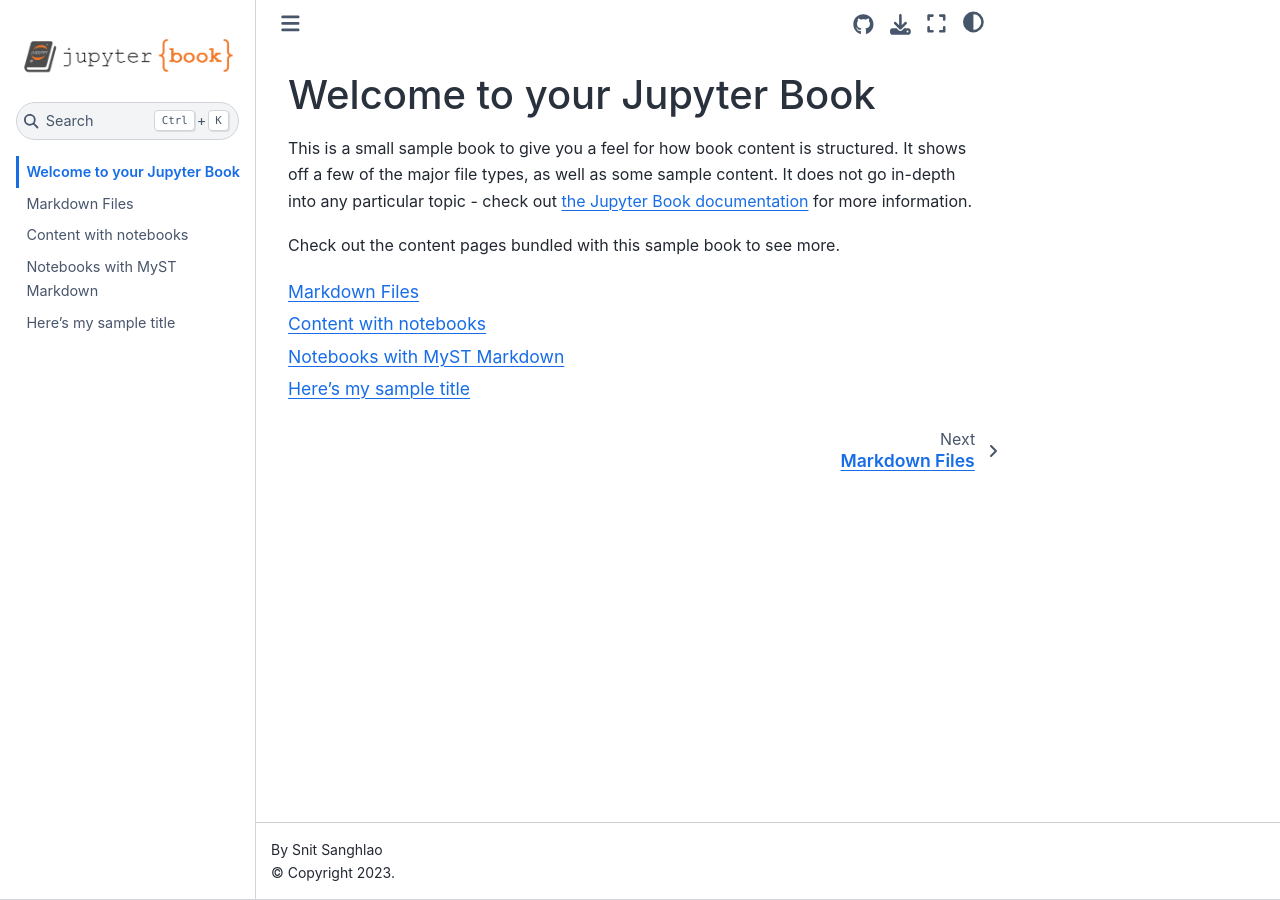
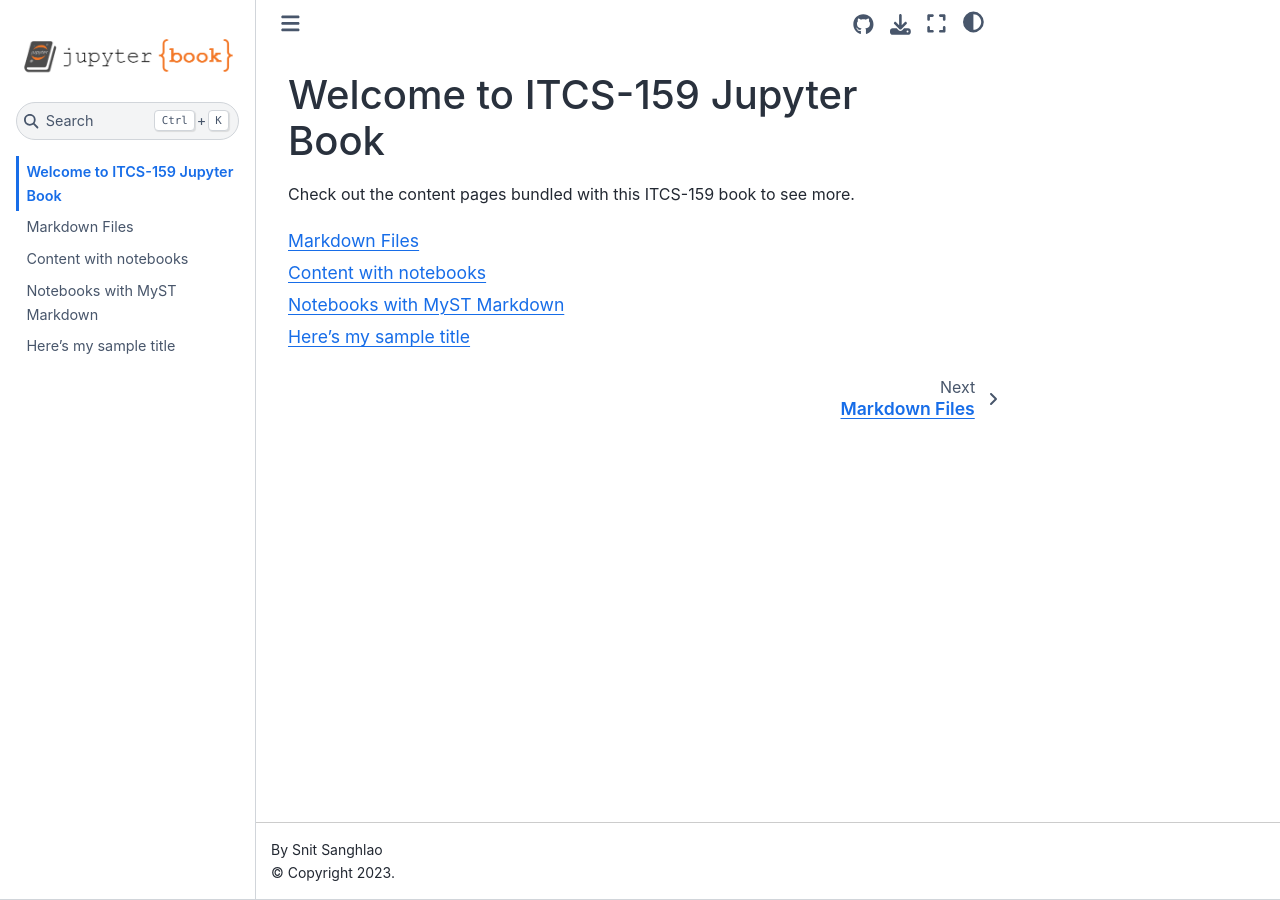
Before and after one commit to snitgit/ITCS159, a Jupyter Book: the page built from intro.md, in a window 1280 px wide. Built offline with Jupyter Book 1.0.4 settings and Sphinx 7.4.7 and the Sphinx Book theme 1.1.4, drawn with Linux system fonts in a browser that asks for light colours.

Commit message:
adding my page of the book!

````diff
--- a/intro.md
+++ b/intro.md
@@ -1,11 +1,7 @@
-# Welcome to your Jupyter Book
+# Welcome to ITCS-159 Jupyter Book
 
-This is a small sample book to give you a feel for how book content is
-structured.
-It shows off a few of the major file types, as well as some sample content.
-It does not go in-depth into any particular topic - check out [the Jupyter Book documentation](https://jupyterbook.org) for more information.
 
-Check out the content pages bundled with this sample book to see more.
+Check out the content pages bundled with this ITCS-159 book to see more.
 
 ```{tableofcontents}
 ```
````
